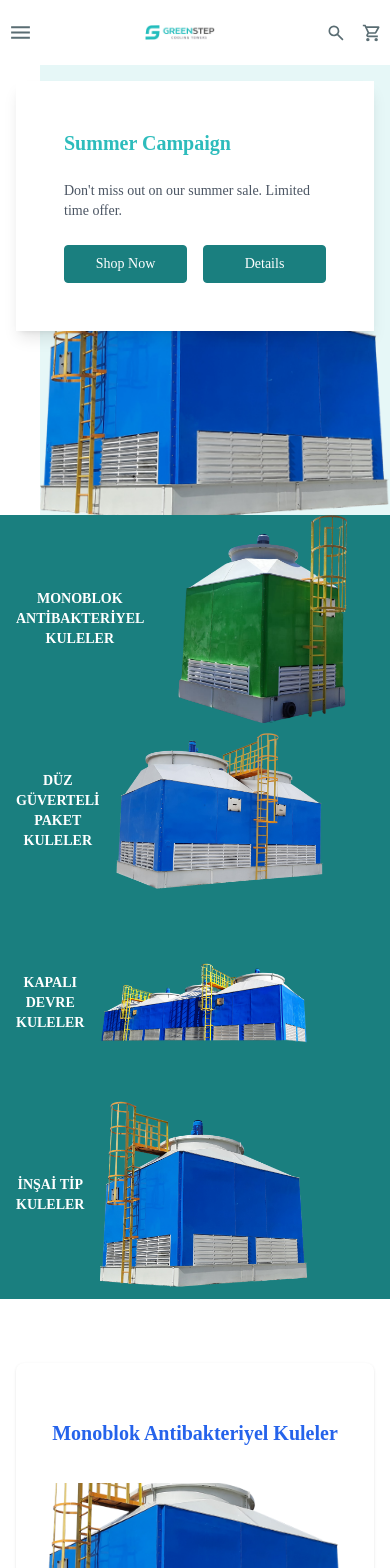
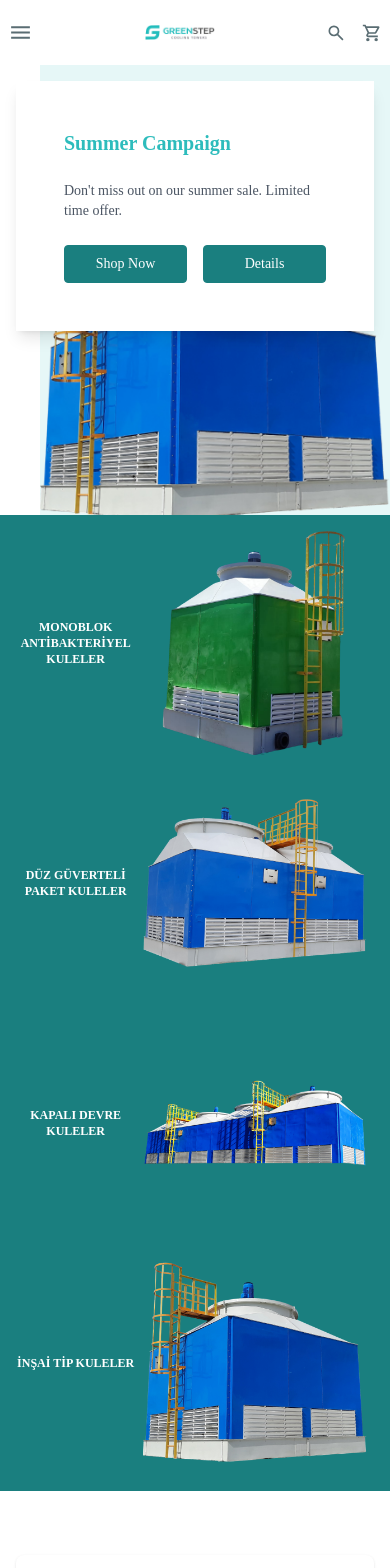
Before and after one commit to sambasoftwareuk/greenstep, a Next.js app: page / in a window 390 px wide. Shown: the top 1568 px of the page. Built offline with nearby package versions, Linux system fonts and the light colour scheme.

Commit message:
make banner responsive

```diff
--- a/app/_molecules/productBanner.jsx
+++ b/app/_molecules/productBanner.jsx
@@ -1,28 +1,25 @@
 import React from "react";
 import Link from "next/link";
 
-const ProductBanner = ({bannerProducts}) => {
-
+const ProductBanner = ({ bannerProducts }) => {
   return (
     <div className="bg-primary900 py-4 px-4 w-full flex justify-center">
-      <div className="md:w-10/12 grid sm:grid-cols-2 grid-cols-1 md:grid-cols-4 gap-4">
+      <div className="w-full max-w-7xl grid grid-cols-1 sm:grid-cols-2 md:grid-cols-4 gap-4">
         {bannerProducts.map((product) => (
           <Link
             key={product.id}
             href={`/products/${product.id}`}
             className="cursor-pointer"
           >
-            <div className="bg-primary900 h-44 flex items-center justify-center w-3/4">
-              <div className="flex items-center space-x-4">
-                <h2 className="text-white text-sm font-semibold text-center">
+            <div className="h-56 flex items-center justify-center w-full">
+                <h2 className="text-white text-xs font-semibold text-center w-1/3">
                   {product.title}
                 </h2>
                 <img
                   src={product.image}
                   alt={product.title}
-                  className="h-52 object-contain hover:scale-105 transition-transform duration-300"
+                  className="w-2/3 h-full object-contain hover:scale-105 transition-transform duration-300"
                 />
-              </div>
             </div>
           </Link>
         ))}
```
